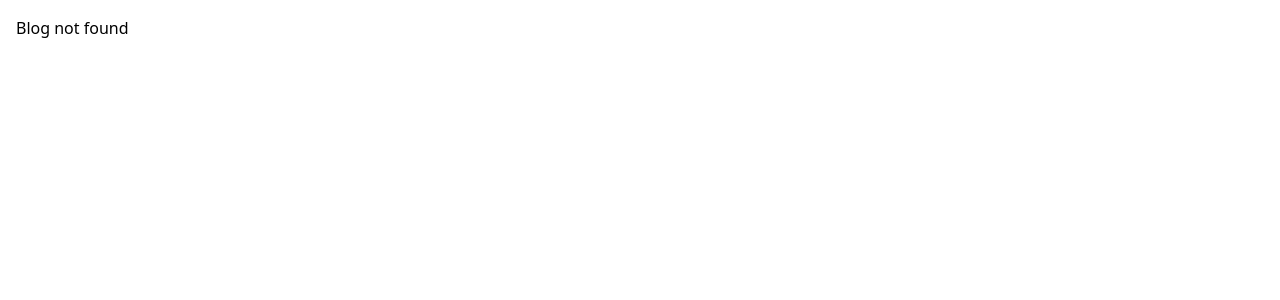
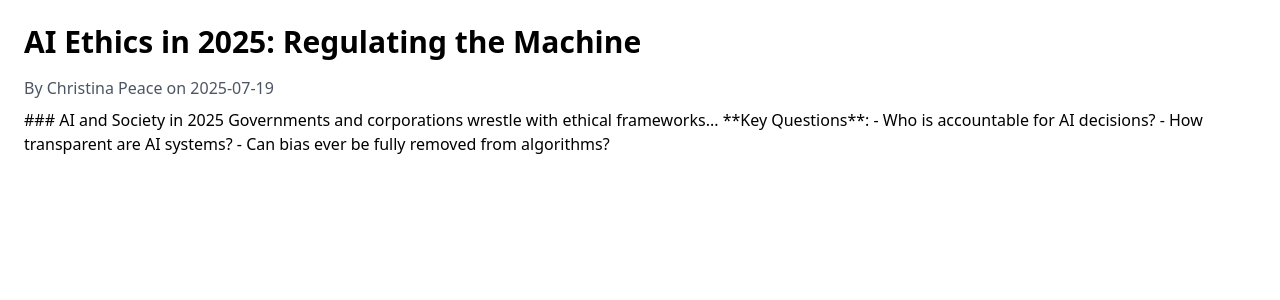
Before and after one commit to Chrisstinaa7/my-blog, a Next.js app: page /blog/ai-ethics-2025 in a window 1280 px wide. Before the commit this address had no page. Shown: the top 300 px of the page. Built offline with nearby package versions, Linux system fonts and the light colour scheme.

Commit message:
Add images in Blog posts

```diff
--- a/src/data/blogs.js
+++ b/src/data/blogs.js
@@ -3,10 +3,45 @@ export const blogs = [
         id: 'geopolitics-2025',
         title: 'The Shifting Sands of Geopolitics in 2025',
         summary: 'An analysis of the changing global power dynamics and the tech arms race.',
-        content: `### Geopolitical Trends in 2025 In 2025, the world witnesses a recalibration of global alliances... Key Forces at Play**: - The US-China competition intensifies - Russia seeks strategic depth - AI and semiconductor supremacy play central roles`,
+        content: `### Geopolitical Trends in 2025
+In 2025, the world witnesses a recalibration of global alliances...
+
+**Key Forces at Play**:
+- The US-China competition intensifies
+- Russia seeks strategic depth
+- AI and semiconductor supremacy play central roles`,
         thumbnail: '/images/geopolitics.png',
         date: '2025-07-23',
         author: 'Christina Peace',
     },
-    // Add more blog objects here
+    {
+        id: 'climate-action-2025',
+        title: 'Climate Action in 2025: Hope or Hype?',
+        summary: 'Exploring global efforts, innovations, and setbacks in the fight against climate change.',
+        content: `### Climate Developments in 2025
+Nations are divided between economic growth and sustainability...
+
+**Highlights**:
+- Renewable energy adoption sees a surge
+- Controversies around carbon credits grow
+- Climate migration reshapes demographics`,
+        thumbnail: '/images/climate-action.png',
+        date: '2025-07-21',
+        author: 'Christina Peace',
+    },
+    {
+        id: 'ai-ethics-2025',
+        title: 'AI Ethics in 2025: Regulating the Machine',
+        summary: 'A deep dive into the ongoing ethical challenges in artificial intelligence.',
+        content: `### AI and Society in 2025
+Governments and corporations wrestle with ethical frameworks...
+
+**Key Questions**:
+- Who is accountable for AI decisions?
+- How transparent are AI systems?
+- Can bias ever be fully removed from algorithms?`,
+        thumbnail: '/images/ai-ethics.png',
+        date: '2025-07-19',
+        author: 'Christina Peace',
+    }
 ];
```
Also changed, not shown: public/images/ai-ethics.png (added), public/images/climate-action.png (added).
